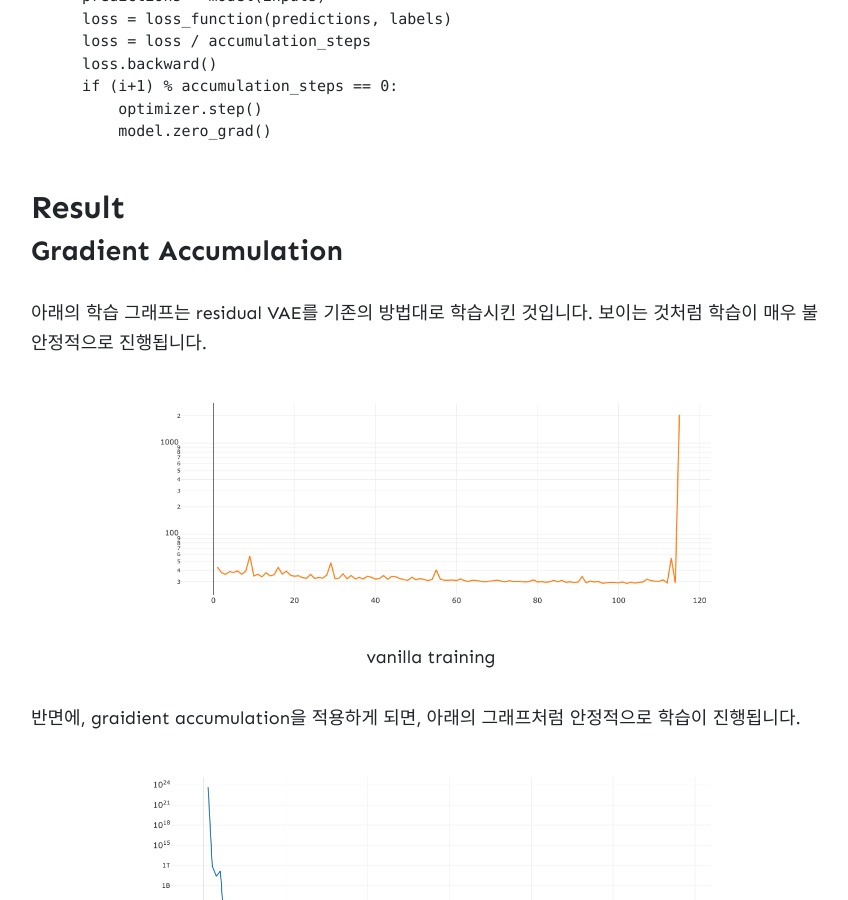
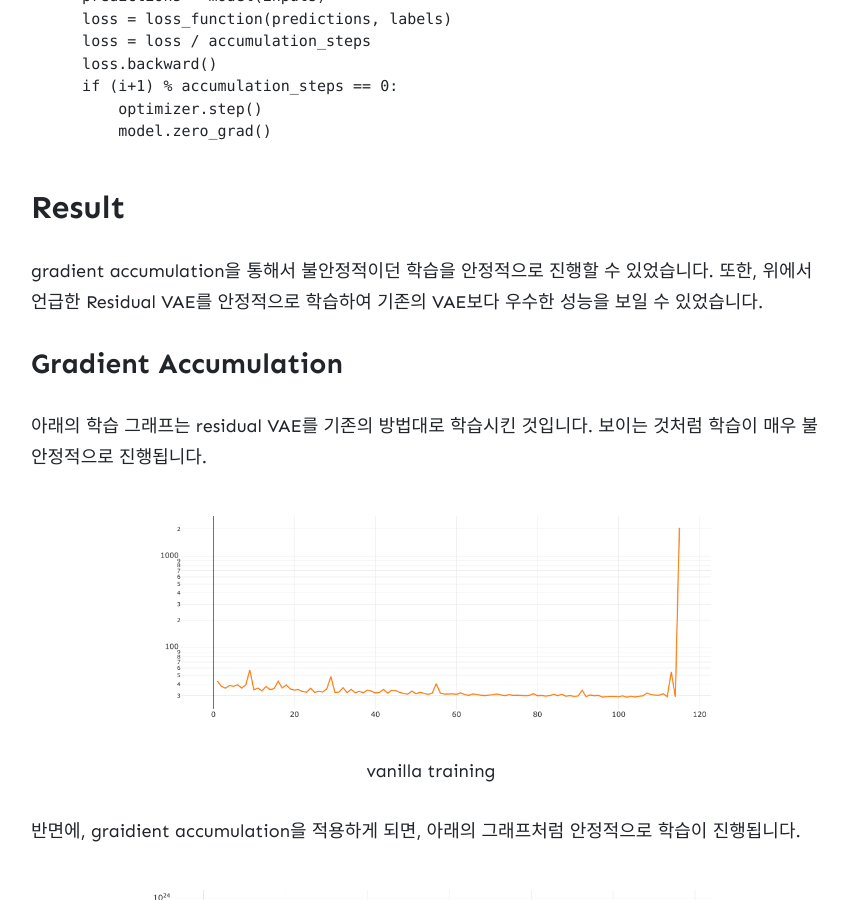
Before and after one commit to wowthemesnet/jekyll-theme-memoirs, a Jekyll site: the page built from _posts/2020-12-29-Gradient-Accumulation.md, in a window 1280 px wide and 900 px high, scrolled down 4197 px. Shown: the whole window, without its empty margins (209-1057 px from the left). Built offline with Jekyll 4.4.1, drawn with Linux system fonts in a browser that asks for light colours; nearby versions of some CDN libraries; formulas are drawn with MathJax 3; comment, search, counter and statistics services are not loaded.

Commit message:
add sentence

````diff
--- a/_posts/2020-12-29-Gradient-Accumulation.md
+++ b/_posts/2020-12-29-Gradient-Accumulation.md
@@ -119,7 +119,6 @@ batch size를 키우는 것은 좋지만, gpu의 memory는 한정적입니다.
 
 gradient accumulation은 매 step마다 파라미터를 업데이트 하지않고, gradient를 모으다가 일정한 수의 graidient vector들이 모이면 파라미터를 업데이트합니다.
 
-
 구체적인 알고리즘을 알고싶다면, 아래의 예시코드를 참고하시기 바랍니다.
 
 ```python
@@ -137,6 +136,8 @@ for i, (inputs, labels) in enumerate(training_set):
 
 
 ## Result
+
+gradient accumulation을 통해서 불안정적이던 학습을 안정적으로 진행할 수 있었습니다. 또한, 위에서 언급한 Residual VAE를 안정적으로 학습하여 기존의 VAE보다 우수한 성능을 보일 수 있었습니다.
 
 ### Gradient Accumulation
 
````
